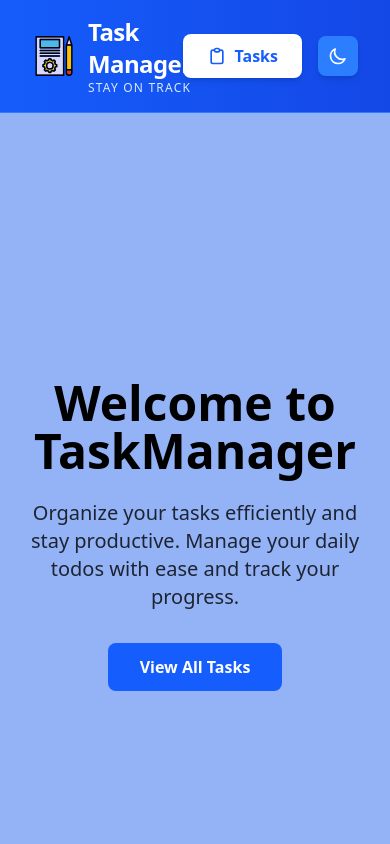
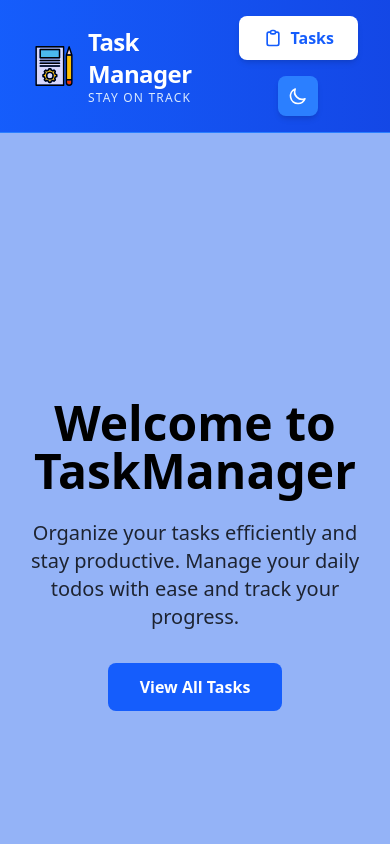
Before and after one commit to Ali-ahsan35/Assignment_4_W3, a React (Vite) app: page / in a window 390 px wide. Shown: the top 844 px of the page. Built offline with nearby package versions, Linux system fonts and the light colour scheme.

Commit message:
responsiveness updated

```diff
--- a/src/components/Navbar.jsx
+++ b/src/components/Navbar.jsx
@@ -27,7 +27,7 @@ const Navbar = () => {
         </Link>
 
         {/* Navigation Buttons */}
-        <div className="flex items-center gap-4">
+        <div className="flex flex-col md:flex-row lg:flex-row items-center gap-4">
           <Link
             to="/alltasks"
             className="flex items-center gap-2 rounded-lg bg-white text-blue-600 px-6 py-2.5
--- a/src/pages/Tasks.jsx
+++ b/src/pages/Tasks.jsx
@@ -42,7 +42,7 @@ const Tasks = () => {
 
   return (
     <div className="bg-[#94b3f7] dark:bg-[#0c1434] py-10">
-      <h1 className="text-2xl max-w-7xl mx-auto rounded-md font-bold  text-center bg-sky-600 dark:bg-gray-700 p-5 text-white">
+      <h1 className="text-2xl mx-10 max-w-7xl md:mx-auto rounded-md font-bold  text-center bg-sky-600 dark:bg-gray-700 p-5 text-white">
         ALL TASKS
       </h1>
 
```
